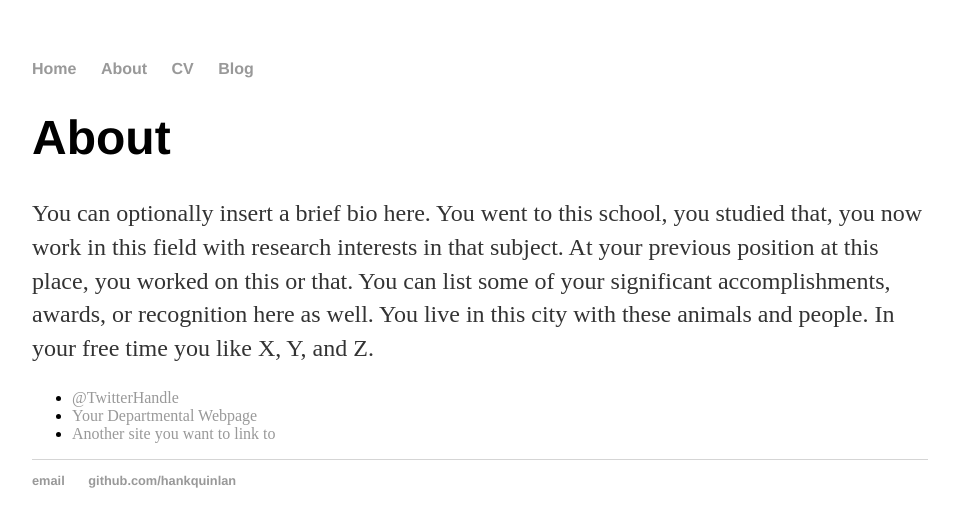
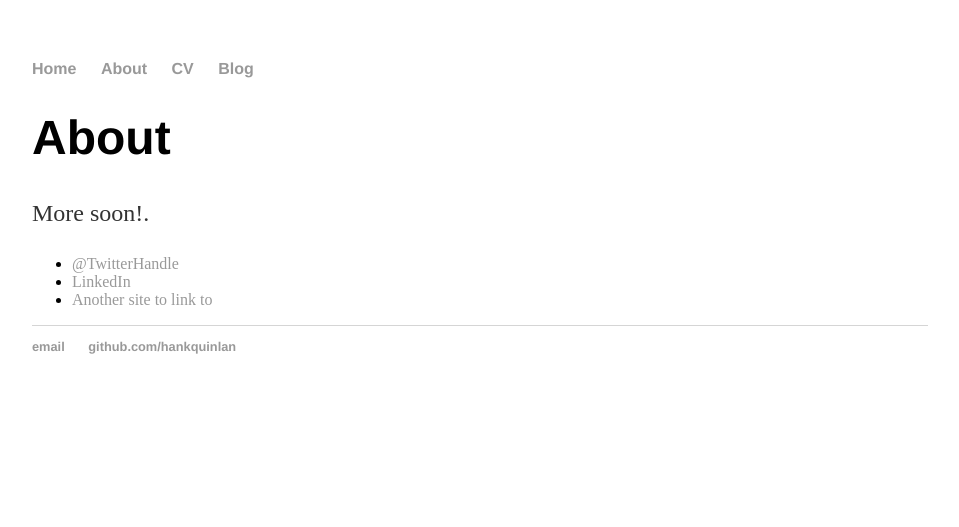
Before and after one commit to 1bk/1bk.github.io, a Jekyll site: the page built from about/index.html, in a window 1280 px wide. Shown: the top 527 px of the page, without its empty margins (160-1119 px from the left). Built offline with Jekyll 4.4.1, drawn with Linux system fonts in a browser that asks for light colours.

Commit message:
Update about page - simple changes
Simple changes to about page

```diff
--- a/about/index.html
+++ b/about/index.html
@@ -1,15 +1,15 @@
 ---
 layout: default
-title: About Hank Quinlan
+title: About Lee Boon Keong
 ---
 
 <div class="about">
   <h1>About</h1>
-      <p>You can optionally insert a brief bio here. You went to this school, you studied that, you now work in this field with research interests in that subject. At your previous position at this place, you worked on this or that. You can list some of your significant accomplishments, awards, or recognition here as well. You live in this city with these animals and people. In your free time you like X, Y, and Z.</p>
+  <p>More soon!.</p>
 
   <ul class="contacts">
     <li><a href="#">@TwitterHandle</a></li>
-        <li><a href="#">Your Departmental Webpage</a></li>
-        <li><a href="#">Another site you want to link to</a></li>
+    <li><a href="#">LinkedIn</a></li>
+    <li><a href="#">Another site to link to</a></li>
     </ul>
 </div>
```
Lines whose indentation alone changed are shown as unchanged.
